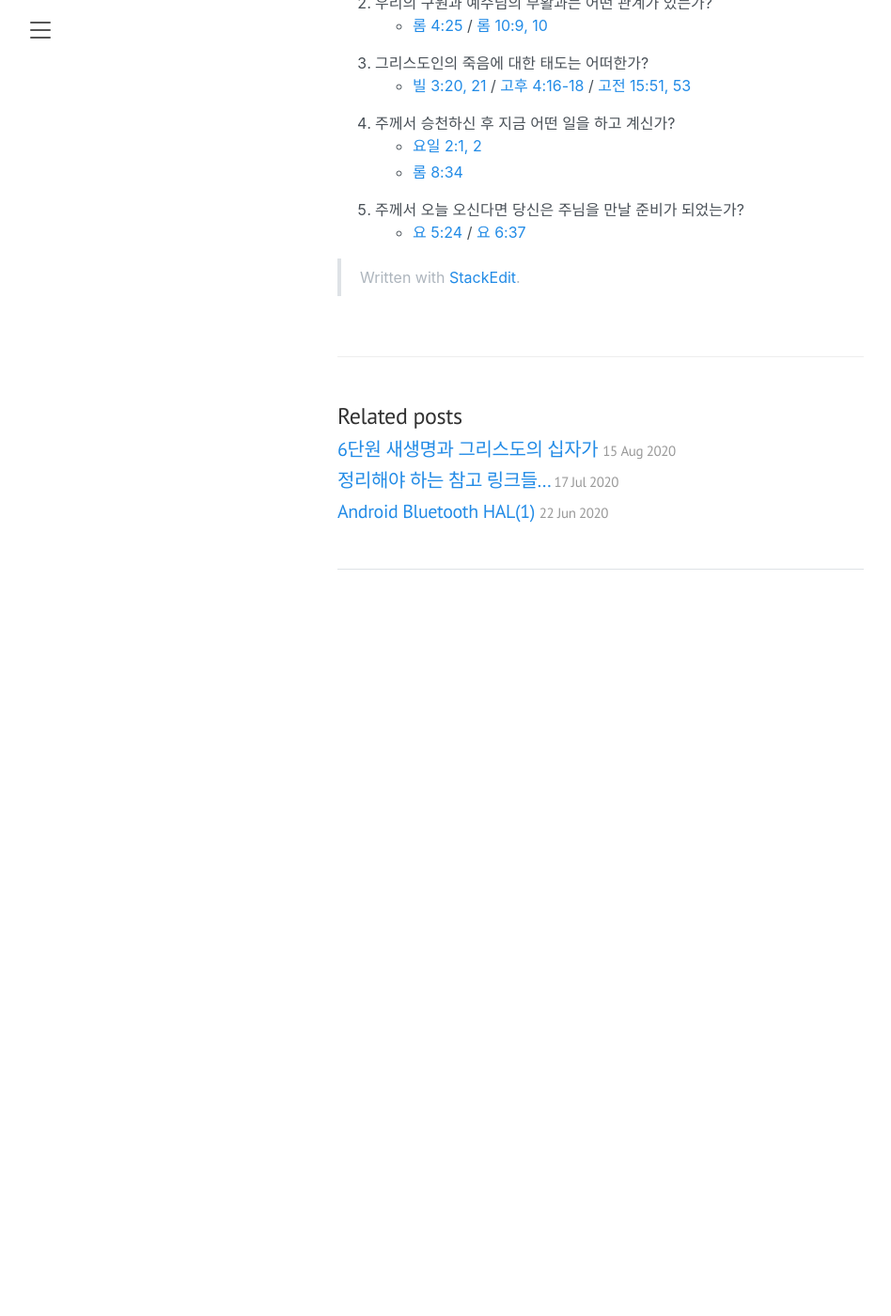
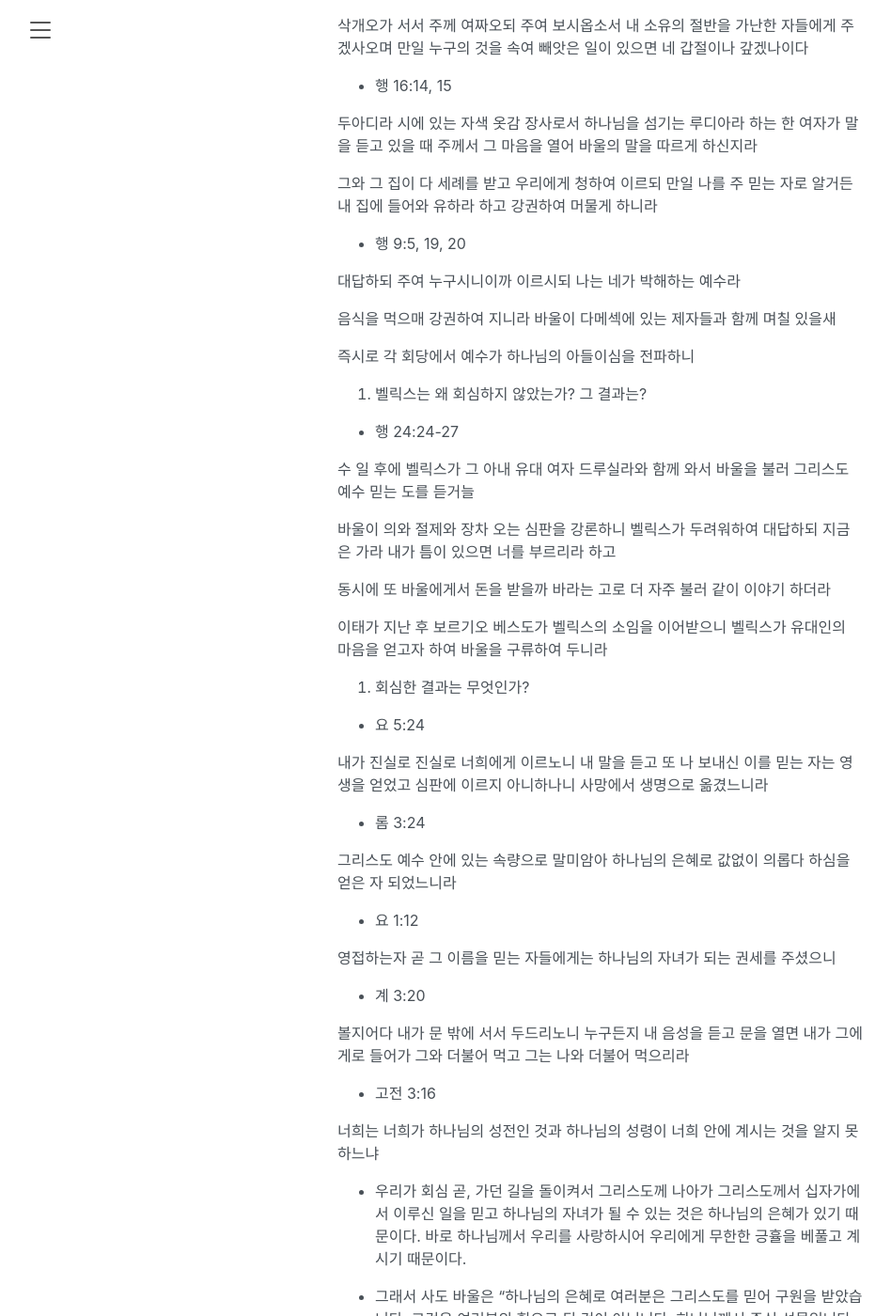
Before and after one commit to nyaooooong/nyaooooong.github.io, a Jekyll site: the page built from _posts/2020-08-15-2.md, in a window 1280 px wide and 1400 px high, scrolled down 315 px. Shown: the whole window at 94% size, without its empty margins (1-949 px from the left). Built offline with Jekyll 4.4.1, drawn with Linux system fonts in a browser that asks for light colours; before the commit the page ends 945 px from its top, so only the background shows below that; some of the changed text lies outside the part shown.

Commit message:
_posts/2020-08-15-2.md updated from https://stackedit.io/

```diff
--- a/_posts/2020-08-15-2.md
+++ b/_posts/2020-08-15-2.md
@@ -8,7 +8,77 @@ tags: newlife-academy
 published: true
 ---
 1. 다음 구절들을 통하여 부활하신 예수님의 사역을 말하라.
-- [눅 24:13](http://kcm.co.kr/bible/kor/Luk24.html)
+- [눅 24:13]새생명과 회심
+
+1. 다음 성경구절을 통해 회심의 예들을 서로 비교하며 설명하라
+
+- 눅 19:8, 9
+
+삭개오가 서서 주께 여짜오되 주여 보시옵소서 내 소유의 절반을 가난한 자들에게 주겠사오며 만일 누구의 것을 속여 빼앗은 일이 있으면 네 갑절이나 갚겠나이다
+
+- 행 16:14, 15
+
+두아디라 시에 있는 자색 옷감 장사로서 하나님을 섬기는 루디아라 하는 한 여자가 말을 듣고 있을 때 주께서 그 마음을 열어 바울의 말을 따르게 하신지라
+
+그와 그 집이 다 세례를 받고 우리에게 청하여 이르되 만일 나를 주 믿는 자로 알거든 내 집에 들어와 유하라 하고 강권하여 머물게 하니라
+
+- 행 9:5, 19, 20
+
+대답하되 주여 누구시니이까 이르시되 나는 네가 박해하는 예수라
+
+음식을 먹으매 강권하여 지니라 바울이 다메섹에 있는 제자들과 함께 며칠 있을새
+
+즉시로 각 회당에서 예수가 하나님의 아들이심을 전파하니
+
+2. 벨릭스는 왜 회심하지 않았는가? 그 결과는?
+
+- 행 24:24-27
+
+수 일 후에 벨릭스가 그 아내 유대 여자 드루실라와 함께 와서 바울을 불러 그리스도 예수 믿는 도를 듣거늘
+
+바울이 의와 절제와 장차 오는 심판을 강론하니 벨릭스가 두려워하여 대답하되 지금은 가라 내가 틈이 있으면 너를 부르리라 하고
+
+동시에 또 바울에게서 돈을 받을까 바라는 고로 더 자주 불러 같이 이야기 하더라
+
+이태가 지난 후 보르기오 베스도가 벨릭스의 소임을 이어받으니 벨릭스가 유대인의 마음을 얻고자 하여 바울을 구류하여 두니라
+
+3. 회심한 결과는 무엇인가?
+
+- 요 5:24
+
+내가 진실로 진실로 너희에게 이르노니 내 말을 듣고 또 나 보내신 이를 믿는 자는 영생을 얻었고 심판에 이르지 아니하나니 사망에서 생명으로 옮겼느니라
+
+- 롬 3:24
+
+그리스도 예수 안에 있는 속량으로 말미암아 하나님의 은혜로 값없이 의롭다 하심을 얻은 자 되었느니라
+
+- 요 1:12
+
+영접하는자 곧 그 이름을 믿는 자들에게는 하나님의 자녀가 되는 권세를 주셨으니
+
+- 계 3:20
+
+볼지어다 내가 문 밖에 서서 두드리노니 누구든지 내 음성을 듣고 문을 열면 내가 그에게로 들어가 그와 더불어 먹고 그는 나와 더불어 먹으리라
+
+- 고전 3:16
+
+너희는 너희가 하나님의 성전인 것과 하나님의 성령이 너희 안에 계시는 것을 알지 못하느냐
+
++ 우리가 회심 곧, 가던 길을 돌이켜서 그리스도께 나아가 그리스도께서 십자가에서 이루신 일을 믿고 하나님의 자녀가 될 수 있는 것은 하나님의 은혜가 있기 때문이다. 바로 하나님께서 우리를 사랑하시어 우리에게 무한한 긍휼을 베풀고 계시기 때문이다.
+
++ 그래서 사도 바울은 "하나님의 은혜로 여러분은 그리스도를 믿어 구원을 받았습니다. 그것은 여러분의 힘으로 된 것이 아닙니다. 하나님께서 주신 선물입니다. 그것은 우리의 선행으로 된 것이 아니므로 아무도 자랑할 수 없습니다."(현대인의 성경 / 엡 2:8, 9)라고 말씀하였다.
+
++ 또 성경은 "자비가 풍성하신 하나님께서 우리를 무척 사랑하셨으며 그 크신 사랑으로 죄 때문에 영적으로 죽었던 우리를 그리스도와 함께 다시 살려 주셨습니다"(현대인의 성경 / 엡 2:4, 5) 라고 말씀하고 있다.
+
++ 그러나 여기서 우리가 알아야 할 것은 비록 구원은 주님께서 은혜로 주시나 우리가 우리의 죄로부터 뉘우치고 돌이켜 그리스도 예수를 우리 마음에 모시지 않으면 이 선물이 우리 것이 될 수 없다는 점이다.
+
+4. 내가 지금 회심하기 위하여 어떻게 해야 하는가?
+
+- 행 3:19 / 요 1:12 / 롬 10:9,10
+
+5. 내가 구원을 받았는지 어떻게 알 수 있는가?
+
+- 요 5:24 / 히 10:17, 18
 - [요 20:15](http://kcm.co.kr/bible/kor/Joh20.html)
 - [요 21:15-20](http://kcm.co.kr/bible/kor/Joh21.html)
 2. 우리의 구원과 예수님의 부활과는 어떤 관계가 있는가?
```
Also changed, not shown: other parts of _posts/2020-08-15-2.md (+1 -1 lines).
